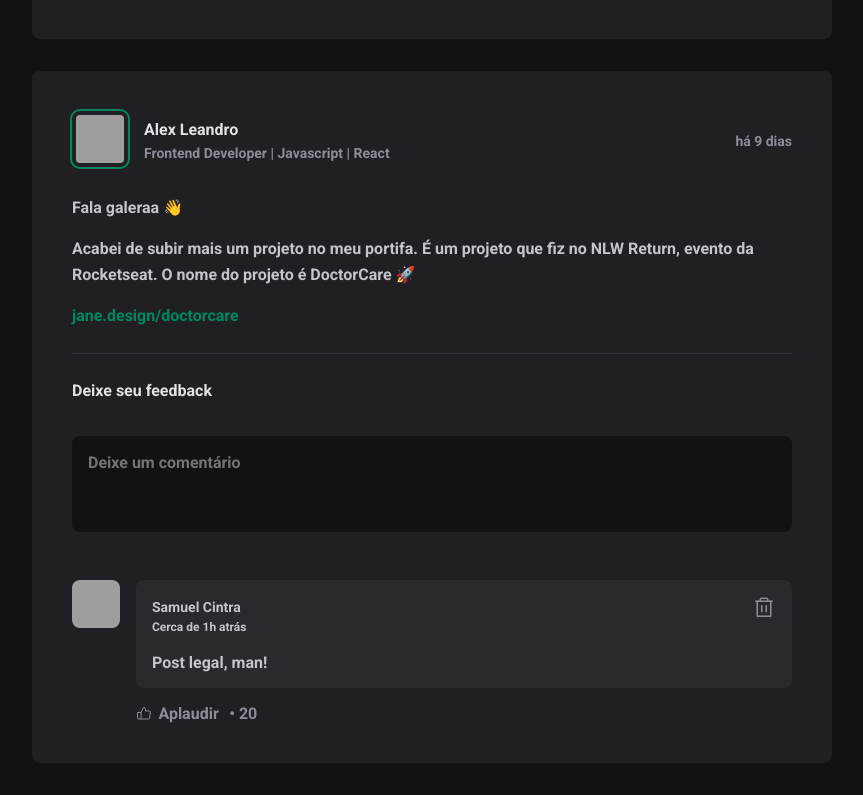
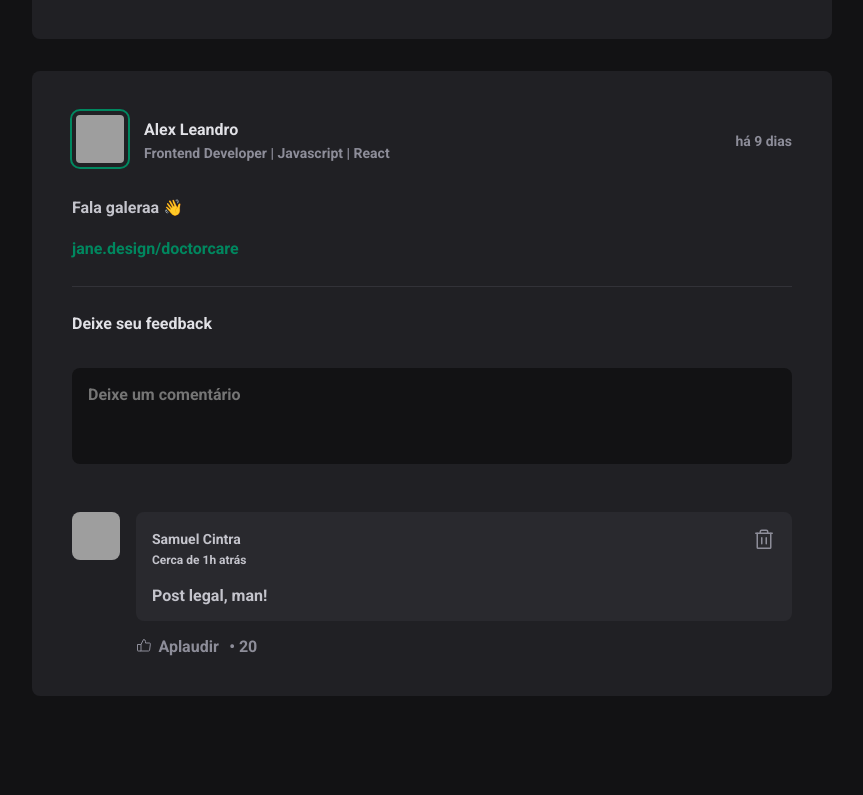
Before and after one commit to SamuelCintra01/Ignite-Feed, a React (Vite) app: page / in a window 1280 px wide. Shown: the part 766-1561 px from the top of the page, without its empty margins (352-1215 px from the left). After the commit the page ends 1494 px from the top, so only its background shows below. Built offline with nearby package versions, Linux system fonts and the light colour scheme; grey boxes are pictures that could not be loaded.

Commit message:
Adicionando keys únicas para os componentes/propriedades

```diff
--- a/src/App.jsx
+++ b/src/App.jsx
@@ -35,7 +35,7 @@ const posts = [
     content: [
       { type: "paragraph", content: "Fala galeraa 👋" },
       {
-        type: "paragraph",
+        type: "p aragraph",
         content:
           "Acabei de subir mais um projeto no meu portifa. É um projeto que fiz no NLW Return, evento da Rocketseat. O nome do projeto é DoctorCare 🚀",
       },
--- a/src/components/Post/index.jsx
+++ b/src/components/Post/index.jsx
@@ -58,10 +58,10 @@ export function Post({ author, publishedAt, content }) {
       <div className={styles.content}>
         {content.map((line) => {
           if (line.type === "paragraph") {
-            return <p>{line.content}</p>;
+            return <p key={line.content}>{line.content}</p>;
           } else if (line.type === "link") {
             return (
-              <p>
+              <p key={line.content}>
                 <a href="#">{line.content}</a>
               </p>
             );
@@ -84,7 +84,7 @@ export function Post({ author, publishedAt, content }) {
       </form>
       <div className={styles.commentList}>
         {comments.map((comment) => {
-          return <Comment content={comment} />;
+          return <Comment key={comment} content={comment} />;
         })}
       </div>
     </article>
```
